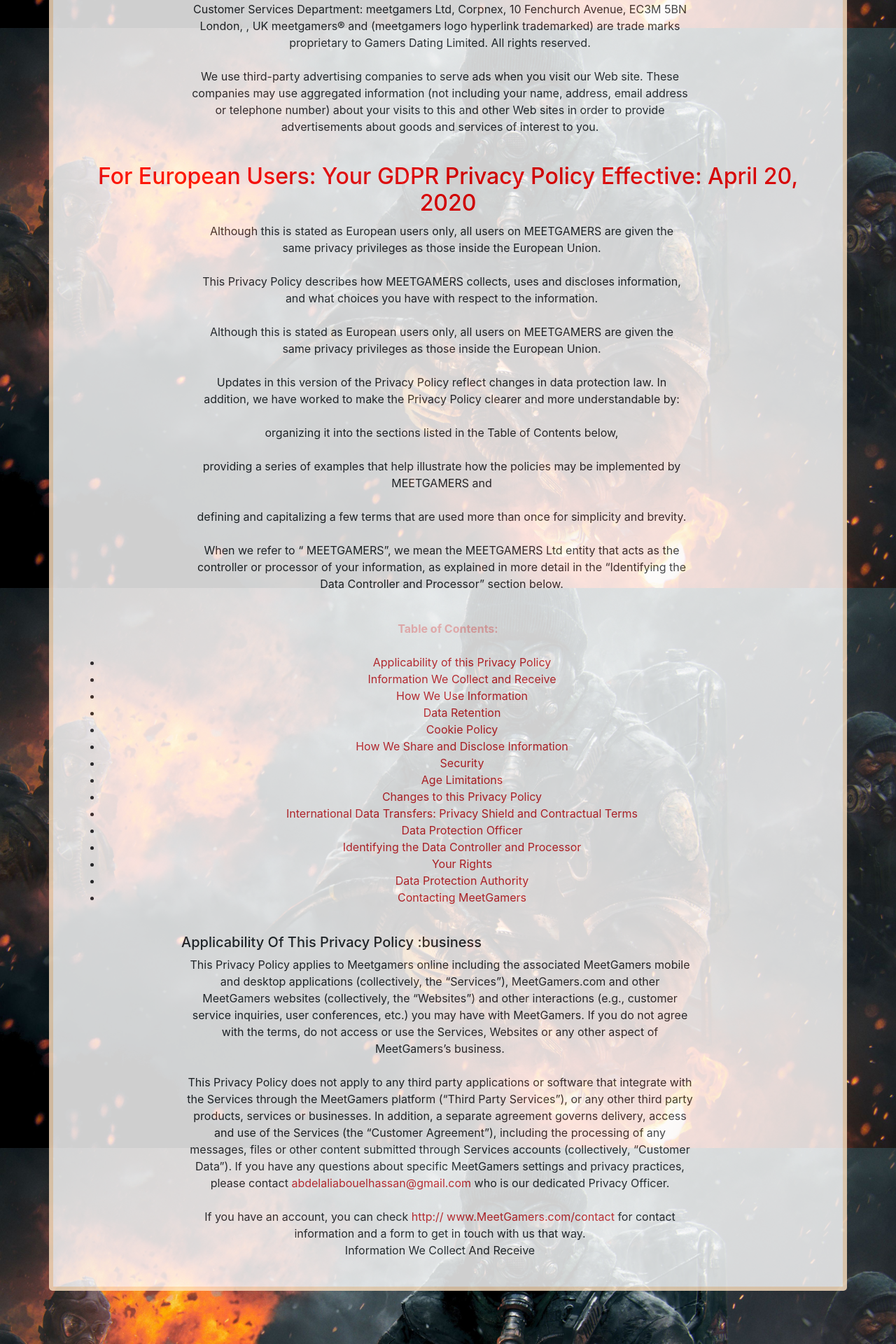
After one commit to abdelaliabouelhassan/big-projectMOG, a PHP site: page /downbar/Privacy_Policy.html in a window 1280 px wide. The commit adds this page. Shown: the part 2360-4280 px from the top of the page at 70% size. Run offline with PHP 8.4, Linux system fonts and the light colour scheme; some libraries are stand-ins or nearby versions.

Commit message:
chi updatat

```diff
--- /dev/null
+++ b/css/Privacy_Policy.css
@@ -0,0 +1,53 @@
+body{
+    text-align: center;
+    background-image: url('../images/5ff312d2e564b1442a90602bfa5e6d17.jpg');
+    background-attachment: fixed;
+    background-size: cover;
+    margin-top: 70px;
+    opacity: 0.90;
+}
+
+#bord{
+    border: 6px solid bisque;
+    background-color: white;
+    opacity: 0.90;
+    border-radius: 5px;
+    padding-top: 10px;
+    margin-top: 50px;
+
+}
+h2{
+    color: red;
+}
+h1{
+    color: red;
+    text-align: center;
+    padding-bottom: 50px;
+    padding-left:160px;
+}
+ p{
+
+    padding-left:160px;
+}
+.last{
+    text-align: center;
+    color: black;
+    margin-top: 300px;
+    background-color: #ffffff;
+    border: 1px solid #EDEDED;
+    padding: 50px;
+    opacity: 0.9;
+}
+.last img{
+    margin-top: -50px;
+    width: 100px;
+}
+.last p{
+    font-size: 10px;
+}
+nav{
+    font-size: 10px;
+}
+h5{
+    margin-left: -150px;
+}
--- a/downbar/Contact_Us.html
+++ b/downbar/Contact_Us.html
@@ -147,12 +147,17 @@ span.psw {
      width: 100%;
   }
 }
+.imga{
+ text-align: center;
+}
 </style>
 </head>
 <body class="im">
 
 
 
+
+        <img  src="../images/MG_header1.png" alt="" class="imga">
 
 
 
--- /dev/null
+++ b/downbar/Privacy_Policy.html
@@ -0,0 +1,185 @@
+<!DOCTYPE html>
+<html>
+<head>
+    <meta charset="utf-8" />
+    <meta http-equiv="X-UA-Compatible" content="IE=edge">
+    <title>Privacy Policy</title>
+    <meta name="viewport" content="width=device-width, initial-scale=1">
+    <link rel="stylesheet" type="text/css" media="screen" href="../css/Privacy_Policy.css" />
+    <link rel="stylesheet" href="https://stackpath.bootstrapcdn.com/bootstrap/4.2.1/css/bootstrap.min.css" integrity="sha384-GJzZqFGwb1QTTN6wy59ffF1BuGJpLSa9DkKMp0DgiMDm4iYMj70gZWKYbI706tWS" crossorigin="anonymous">
+    <link rel="stylesheet" type="text/css" media="screen" href="../css/Privacy_Policy.css" />
+</head>
+<body>
+  <div class="imgback">
+   <div class="container">
+                <div class="row">
+                              <div class="col-sm-12">
+                                  <img src="../images/MG_header1.png" alt="">
+                              </div>
+                              <div class="col-sm-12" id="bord">
+                                    <div class="container">
+                                            <div class="row">
+                                                <div class="col-md-10 col-md-offset-1">
+                                      <h1>PRIVACY POLICY</h1>
+                                      <p class="p">MEET GAMERS, Data Protection and Privacy Notice Your personal information is held by MEET GAMERS Limited. The personal information that you include within your profile is available to other users of www.MEETGAMERS.com. <br><br>
+
+                                            If you send a message through our service, the personal information contained within that message will be shared with the recipient of that message. All other personal information that we process is kept confidential on our secure database.<br><br>
+
+                                            We will use your personal information to provide you with our services (including approving your profile and photograph(s), communicating with you regarding your membership and responding to complaints), for administration and accounting, for marketing and to ensure that the content and services that we offer are tailored to your needs and interests. We will store your personal information for so long as you are a registered user.<br><br>
+
+                                            After you cease to be a registered user we will keep your personal information on our records for a period of one year to enable us to respond to any queries or complaints that you may have. After this time we may continue to store your personal information, however such personal information shall only be processed where necessary for legal reasons (for example we will need to keep your billing information for 7 years in accordance with HM Revenue and Customs rules) or we have reason to believe that the processing may (i) assist with the detection and/or prevention of crime; and/or (ii) protect your safety or that of a third party.<br><br>
+
+
+                                            By providing us with your personal information you consent to our processing your sensitive personal information, such as your sexual orientation, for the above purposes. We may pass your personal information to third parties who will provide certain elements of our services on our behalf, however all such third parties will be bound to provide at least the same level of protection for your personal information as we provide. Such third parties may be located in countries or jurisdictions that do not provide the same level of data protection as is provided in the United Kingdom. <br><br> You consent to our transferring your personal information to countries or jurisdictions that do not provide the same level of data protection as is provided in the United Kingdom.
+
+In the event that you (whether on your own behalf or on behalf of someone else) choose to pay for our services you will be required to provide your name, address and card details, which will be passed immediately to our payment provider via a secure link. Your card details are not retained on our database. We will keep your name and address confidential on our secure database and process these in accordance with this Data Protection and Privacy Notice. <br><br>
+
+We take appropriate measures to ensure that your personal information is kept secure and is kept for only so long as is necessary for the purpose for which it is used. We only hold such personal information about you as you have provided to us and we update this personal information within 10 working days of any new personal information being provided to us, to ensure that the personal information we hold about you is as accurate and up to date as possible.<br><br>
+
+We link to a variety of other sites and we display advertisements from third parties on our site. We are not responsible for the privacy policies of these sites and third party advertisers, nor for the way in which information about their users is treated. In particular, unless expressly stated, we are not agents for these sites or advertisers, nor are we authorised to make representations on their behalf.<br><br>
+
+You are entitled to ask for a copy of any personal information that we hold about you (for which we may charge a small fee) and to have any inaccuracies in your personal information corrected.<br><br>
+
+For quality control and training purposes, we may monitor or record your communications with us.<br><br>
+
+You are entitled to ask for a copy of any personal information that we hold about you (for which we may charge a small fee) and to have any inaccuracies in your personal information corrected.<br><br>
+
+For quality control and training purposes, we may monitor or record your communications with us.<br><br>
+
+Cookies We may store information about you in a cookie (a small file that is sent by our web server to your computer), which we can access when you make return visits to the site. Sending cookies is usual practice for any site that needs to remember what its members preferences are and we use cookies to keep track of your choices in this site (such as log in or registration identification, log in time, user preferences etc.) If you want to delete any cookies that are already on your computer, please refer to the instructions for your file management software to locate the file or directory that cookies are stored in. If you want to stop cookies being stored on your computer in the future, please refer to your browser manufacturer's instructions by clicking "Help" in your browser menu. Further information about deleting or controlling cookies is available at www.aboutcookies.org <br><br>
+
+Please note that when you visit our site, we may also log your IP address, a unique identifier for your computer or other access device. We will keep these records for up to 2 years. If your personal details change, please log in to www.meetgamers.com and update your details in the 'my profile' or 'my details' section. <br><br>
+
+If you have any queries about how we use your personal information, please contact our Customer Services Department: meetgamers Ltd, Corpnex, 10 Fenchurch Avenue, EC3M 5BN London, , UK meetgamers® and (meetgamers logo hyperlink trademarked) are trade marks proprietary to Gamers Dating Limited. All rights reserved. <br><br>
+
+We use third-party advertising companies to serve ads when you visit our Web site. These companies may use aggregated information (not including your name, address, email address or telephone number) about your visits to this and other Web sites in order to provide advertisements about goods and services of interest to you.<br><br>
+
+                                        </p>
+
+                                        </div>
+                                            </DIV>
+                                            <h2>For European Users: Your GDPR Privacy Policy Effective: April 20, 2020</h1>
+                                                <div class="container">
+                                                        <div class="row">
+                                                            <div class="col-md-10 col-md-offset-1">
+
+
+
+                                                                <p>
+                                                                        Although this is stated as European users only, all users on MEETGAMERS are given the same privacy privileges as those inside the European Union. <br><br>
+
+                                                                        This Privacy Policy describes how MEETGAMERS collects, uses and discloses information, and what choices you have with respect to the information.<br><br>
+
+                                                                        Although this is stated as European users only, all users on  MEETGAMERS are given the same privacy privileges as those inside the European Union.<br><br>
+
+                                                                        Updates in this version of the Privacy Policy reflect changes in data protection law. In addition, we have worked to make the Privacy Policy clearer and more understandable by:<br><br>
+
+                                                                        organizing it into the sections listed in the Table of Contents below,<br><br>
+                                                                        providing a series of examples that help illustrate how the policies may be implemented by MEETGAMERS and<br><br>
+                                                                        defining and capitalizing a few terms that are used more than once for simplicity and brevity.<br><br>
+                                                                        When we refer to “ MEETGAMERS”, we mean the  MEETGAMERS Ltd entity that acts as the controller or processor of your information, as explained in more detail in the “Identifying the Data Controller and Processor” section below.<br><br>
+                                                                </p>
+
+                                              </DIV>
+                                                </DIV>
+                                           </DIV>
+                                           <div style="color:#fa5c5c71"><b><span>Table of Contents:</span></b></div><br>
+
+		        <ul type=disc>
+			        <li><span lang=EN-GB
+			                                                                style='color:#cc2228'>Applicability
+     of this Privacy Policy</span></li>
+			        <li><span lang=EN-GB
+			                                                                style='color:#cc2228'>Information
+     We Collect and Receive</span></li>
+			        <li><span lang=EN-GB
+			                                                                style='color:#cc2228'>How
+     We Use Information</span></li>
+			        <li><span lang=EN-GB
+			                                                                style='color:#cc2228'>Data
+     Retention</span></li>
+			        <li><span lang=EN-GB
+			                  style='color:#cc2228'>Cookie Policy</span></li>
+			        <li><span lang=EN-GB
+			                                                                style='color:#cc2228'>How
+     We Share and Disclose Information</span></li>
+			        <li><span lang=EN-GB
+			                                                                style='color:#cc2228'>Security</span></li>
+			        <li><span lang=EN-GB
+			                                                                style='color:#cc2228'>Age
+     Limitations</span></li>
+			        <li><span lang=EN-GB
+			                                                                style='color:#cc2228'>Changes
+     to this Privacy Policy</span></li>
+			        <li><span lang=EN-GB
+			                                                                style='color:#cc2228'>International
+     Data Transfers: Privacy Shield and Contractual Terms</span></li>
+			        <li><span lang=EN-GB
+			                                                                style='color:#cc2228'>Data
+     Protection Officer</span></li>
+			        <li><span lang=EN-GB
+			                                                                style='color:#cc2228'>Identifying
+     the Data Controller and Processor</span></li>
+			        <li><span lang=EN-GB
+			                                                                style='color:#cc2228'>Your
+     Rights</span></li>
+			        <li><span lang=EN-GB
+			                                                                style='color:#cc2228'>Data
+     Protection Authority</span></li>
+			        <li><span lang=EN-GB
+			                                                                style='color:#cc2228'>Contacting
+     MeetGamers</span></li>
+                </ul><br>
+                <div class="container"></div>
+                     <div class="row">
+                        <div class="col-md-10 col-md-offset-1">
+                            <h5>Applicability Of This Privacy Policy :business</h5>
+                            <p>This Privacy Policy applies to Meetgamers online  including the associated MeetGamers mobile and desktop applications (collectively, the “Services”), MeetGamers.com and other MeetGamers websites (collectively, the “Websites”) and other interactions (e.g., customer service inquiries, user conferences, etc.) you may have with MeetGamers. If you do not agree with the terms, do not access or use the Services, Websites or any other aspect of MeetGamers’s business. <br><br>
+
+                                    This Privacy Policy does not apply to any third party applications or software that integrate with the Services through the MeetGamers platform (“Third Party Services”), or any other third party products, services or businesses. In addition, a separate agreement governs delivery, access and use of the Services (the “Customer Agreement”), including the processing of any messages, files or other content submitted through Services accounts (collectively, “Customer Data”). If you have any questions about specific MeetGamers settings and privacy practices, please contact <span style="color: #cc2228">abdelaliabouelhassan@gmail.com</span> who is our dedicated Privacy Officer. <br><br>
+
+                                    If you have an account, you can check <span style="color: #cc2228"> http:// www.MeetGamers.com/contact</span> for contact information and a form to get in touch with us that way. <br>
+
+                                    Information We Collect And Receive <br><br>  </p>
+
+                            </DIV>
+                        </div>
+                                        </DIV>
+                              </div>
+                            </div>
+                </div>
+   </div>
+
+
+   <section class="ha">
+        <footer class="last">
+             <div class="container-fluid" >
+
+                 <div class="row">
+                              <div class="col-sm-2">
+                              <a href="" id="three"> <img src="../images/MG_header1.png" alt=""></a>
+                              <nav>© 2019 MEET GAMERS LLC</nav>
+                              <!-- <p class="pa">© 2019 MEET GAMERS LLC</p> -->
+                              </div>
+                               <div class="col-sm-2">
+                               <a href="../downbar/Contact_Us.html" target="_blank">Contact Us</a>
+
+                              </div>
+                              <div class="col-sm-2">
+                                <a href="../downbar/Privacy_Policy.html">Privacy Policy</a>
+                              </div>
+                              <div class="col-sm-2">
+                                <a href="#">Support</a>
+
+                              </div>
+                              <div class="col-sm-2">
+                                <a href="#">FAQ</a>
+
+                              </div>
+                         </div>
+             </div>
+          </footer>
+       </section>
+</div>
+</body>
+</html>
--- a/index.php
+++ b/index.php
@@ -275,7 +275,7 @@ require 'includes/form_handlers/login_handler.php';///link dyal login
 
                                       </div>
                                       <div class="col-sm-2">
-                                        <a href="#">Privacy Policy</a>
+                                        <a href="downbar/Privacy_Policy.html">Privacy Policy</a>
                                       </div>
                                       <div class="col-sm-2">
                                         <a href="#">Support</a>
```
